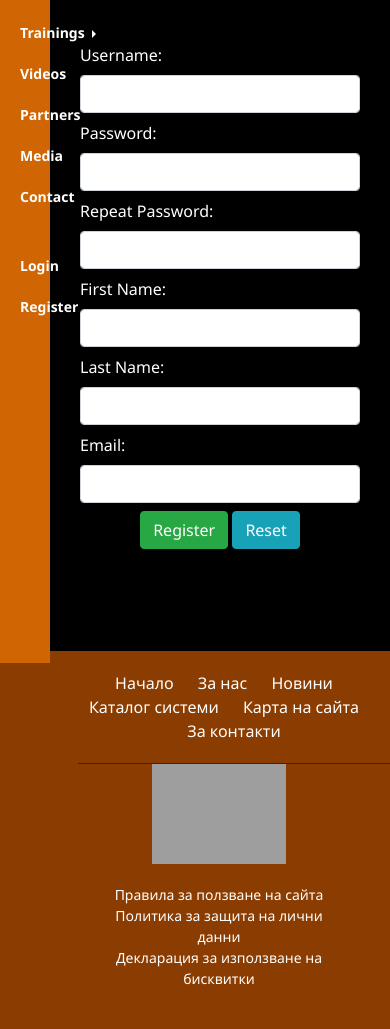
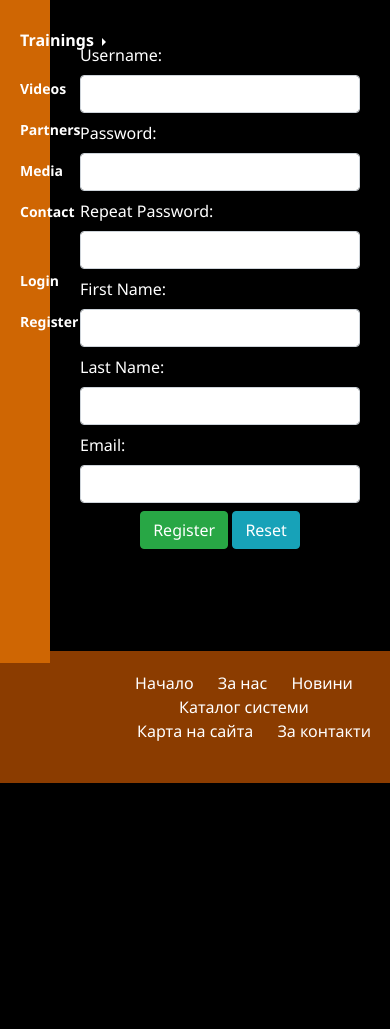
Before and after one commit to vladimirpetukhov/boxing_club_paphos, a Node server app: page /user/register in a window 390 px wide. Shown: the part 181-1210 px from the top of the page. After the commit the page ends 964 px from the top, so only its background shows below. Run offline with Node 20, Linux system fonts and the light colour scheme; some libraries are stand-ins or nearby versions; grey boxes are pictures that could not be loaded.

Commit message:
Some changes

```diff
--- a/config/config.js
+++ b/config/config.js
@@ -3,10 +3,10 @@ const env=require('dotenv').config();
 module.exports = {
     development: {
         port: process.env.PORT|| 3000,
-        dbPath: process.env.DB_CONNECTION_MLAB,
+        dbPath:'mongodb://vladimirpetukhov:AaBbCc123!@ds245647.mlab.com:45647/heroku_09khfp12',
     },
     production: {
         port: process.env.PORT|| 3000,
-        dbPath: process.env.DB_CONNECTION_MLAB,
+        dbPath: 'mongodb://vladimirpetukhov:AaBbCc123!@ds245647.mlab.com:45647/heroku_09khfp12',
     }
 };
--- a/controllers/user.js
+++ b/controllers/user.js
@@ -1,10 +1,26 @@
+var user=require('../models/User')
+const db=require('mongoose');
+const userService=require('../services/user-services');
+
 class UsersController {
+
+    constructor(){
+
+    }
     async registerGet(req, res) {
-        res.render('user/register');
+
+        let users=userService.getUser;
+        res.render('user/register',{
+            username:users.username
+        });
+        console.log(users);
+
     }
 
     async registerPost(req, res) {
-        res.send('Users Post');
+
+        res.send(req.body);
+
     }
 
     async loginGet(req, res) {
--- a/models/User.js
+++ b/models/User.js
@@ -55,9 +55,9 @@ User.seedAdmin = async () => {
                 const hashedPassword = encryption.generateHashedPassword(salt, process.env.SALT);
 
                 return User.create({
-                    username: 'vladimirpetukhov',
+                    username: 'kubratpetukhov',
                     hashedPass: hashedPassword,
-                    firstName: 'Vladimir',
+                    firstName: 'Kubrat',
                     lastName: 'Petukhov',
                     email: 'vlado_web@abv.bg',
                     salt: salt,
--- a/package.json
+++ b/package.json
@@ -5,7 +5,7 @@
   "main": "index.js",
   "engine": ">=7.6",
   "scripts": {
-    "start": "node index.js",
+    "start": "nodemon index.js",
     "debug": "nodemon --inspect index.js",
     "test": "echo \"Error: no test specified\" && exit 1"
   },
--- /dev/null
+++ b/services/user-services.js
@@ -0,0 +1,22 @@
+const db = require('mongoose');
+const encryption = require('../util/encryption');
+const env=require('dotenv').config();
+const User=db.model('User');
+
+
+
+module.exports={
+    getUser:async (req,res)=>{
+        try{
+            var user= await User.findOne({username:'kubratpetukhov'});
+            if(user){
+
+            }else{
+
+            }
+        }
+        catch(err){
+            console.log(err);
+        }
+    }
+}
--- a/static/css/main.css
+++ b/static/css/main.css
@@ -0,0 +1,14 @@
+.left-panel .dropright a:hover{
+    background-color:transparent;
+    color: brown;
+    cursor: pointer;
+}
+
+
+
+.left-panel .dropright a{
+    background-color:transparent;
+    border: none;
+    font-weight: bold;
+
+}
--- a/static/css/style.css
+++ b/static/css/style.css
@@ -419,13 +419,6 @@ video {
       padding: 40px 250px 20px 78px;
   }
 
-  .footer-menu {
-      padding: 0;
-      list-style: none;
-      border-bottom: 1px solid #2a2a2a;
-      padding-bottom: 20px;
-      margin-bottom: 40px;
-  }
 
       .footer-menu li {
           display: inline-block;
--- a/views/home/index.hbs
+++ b/views/home/index.hbs
@@ -5,7 +5,7 @@
         <div class="homepage-hero-module">
             <div class="video-container">
                 <video width="1650" height="500" autoplay loop class="fillWidth video-position" preload="auto" muted>
-                    <source src="/main-video/boxing_bag.mp4" type="video/mp4" />
+                    <source src="/static/main-video/SampleVideo_1280x720_2mb.mp4" type="video/mp4" />
                     Вашият браузър не поддържа видео. Моля обновете браузъра си!
                 </video>
 
--- a/views/layouts/main.hbs
+++ b/views/layouts/main.hbs
@@ -10,6 +10,7 @@
         integrity="sha384-ggOyR0iXCbMQv3Xipma34MD+dH/1fQ784/j6cY/iJTQUOhcWr7x9JvoRxT2MZw1T" crossorigin="anonymous">
 
     <link href="/css/style.css" type="text/css" rel="stylesheet">
+    <link href="/css/main.css" type="text/css" rel="stylesheet">
     <link href="/static/fontawesome/css/all.css">
 
     <link href="https://fonts.googleapis.com/css?family=Roboto" rel="stylesheet">
@@ -92,12 +93,12 @@
                 Events
             </a>
 
-            <div class="btn-group dropright">
-                <a type="button" class=" dropdown-toggle" data-toggle="dropdown"
-                    aria-haspopup="true" aria-expanded="false">
+            <div class="btn-group dropright p-0" style="color: white;background:none" >
+                <a  class="btn btn-outline-light dropdown-toggle pl-0" data-toggle="dropdown" aria-haspopup="true"
+                    aria-expanded="false">
                     Trainings
                 </a>
-                <div class="dropdown-menu" onshow="trainingShow()">
+                <div class="dropdown-menu" role="menu" onshow="trainingShow()">
                     <a class="dropdown-item search-button m-0" href="#">Current Week</a>
                     <a class="dropdown-item search-button m-0" href="#">Prices</a>
                     <a class="dropdown-item search-button m-0" href="#">Individual</a>
@@ -162,18 +163,7 @@
                 </div>
                 <!--end col-md-8-->
 
-                <div class="col-md-2 col-sm-2 sidebar-holder">
-                    <aside class="sidebar">
-                        <a href="#" class="mobile-button-close">
-                            <i class="material-icons">
-                                close
-                            </i>
-                        </a>
-                        <ul class="sidebar-menu">
 
-                        </ul>
-                    </aside>
-                </div>
 
             </div>
             <!--end row-->
@@ -188,28 +178,6 @@
                 <li><a href="~/Карта-на-сайта">Карта на сайта </a></li>
                 <li><a href="~/Контакти">За контакти</a></li>
             </ul>
-
-            <div class="footer-logo w-100 row p-0">
-                <div class="col-md-7 col-sm-12 text-sm-center d-inline-block text-md-right">
-                    <a href="~/"><img src="~/Content/Images/logo.png" rel="shortcut icon" style="max-height:100px"> </a>
-                </div>
-
-                <div class=" col-md-4 d-inline-block text-sm-center  text-md-right"
-                    style="font-size:14px;z-index:50; padding-top:20px; ">
-                    <div class="col-md-12 ">
-                        <a href="~/Правила-за-ползване-на-сайта" target="_blank" style="color:white"> Правила за
-                            ползване на сайта</a>
-                    </div>
-                    <div class="col-md-12">
-                        <a href="~/Политика-за-защита-на-лични-данни" target="_blank" style="color:white"> Политика за
-                            защита на лични данни</a>
-                    </div>
-                    <div class="col-md-12">
-                        <a href="~/Декларация-за-използване-на-бисквитки" target="_blank" style="color:white">
-                            Декларация за използване на бисквитки</a>
-                    </div>
-                </div>
-            </div>
 
         </footer>
 
--- a/views/user/register.hbs
+++ b/views/user/register.hbs
@@ -23,8 +23,8 @@
                 <input class="input-field form-control" type="text" id="lastName" name="lastName" />
             </div>
             <div class="col-12 mb-2">
-                <label for="lastName">Email:</label>
-                <input class="input-field form-control" type="email" id="lastName" name="lastName" />
+                <label for="email">Email:</label>
+                <input class="input-field form-control" type="email" id="email" name="lastName" />
             </div>
             <div class="col-12 text-center">
                 <input class="btn btn-success" type="submit" value="Register" />
```
Also changed, not shown: controllers/admin.js (added), controllers/moderator.js (added), routes/account-routes.js (added), 2 other files. Lines whose indentation alone changed are shown as unchanged.
